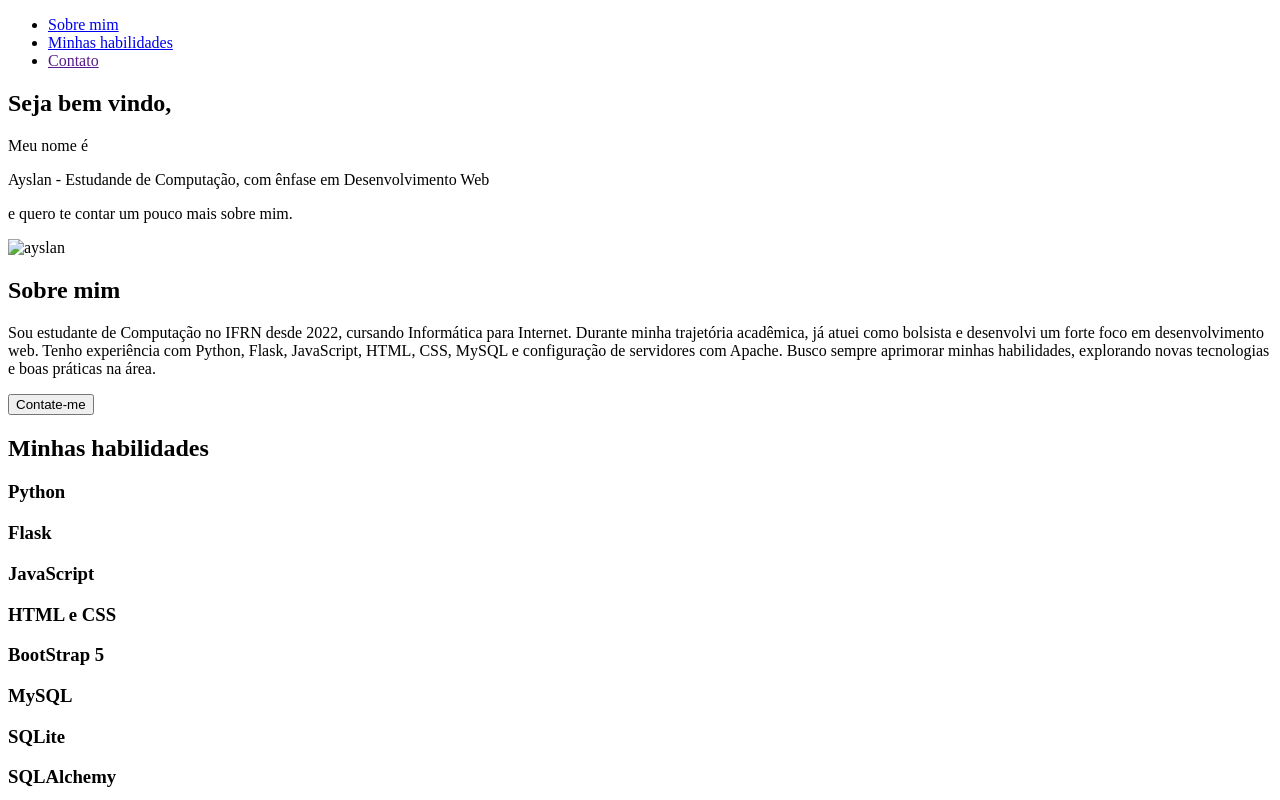
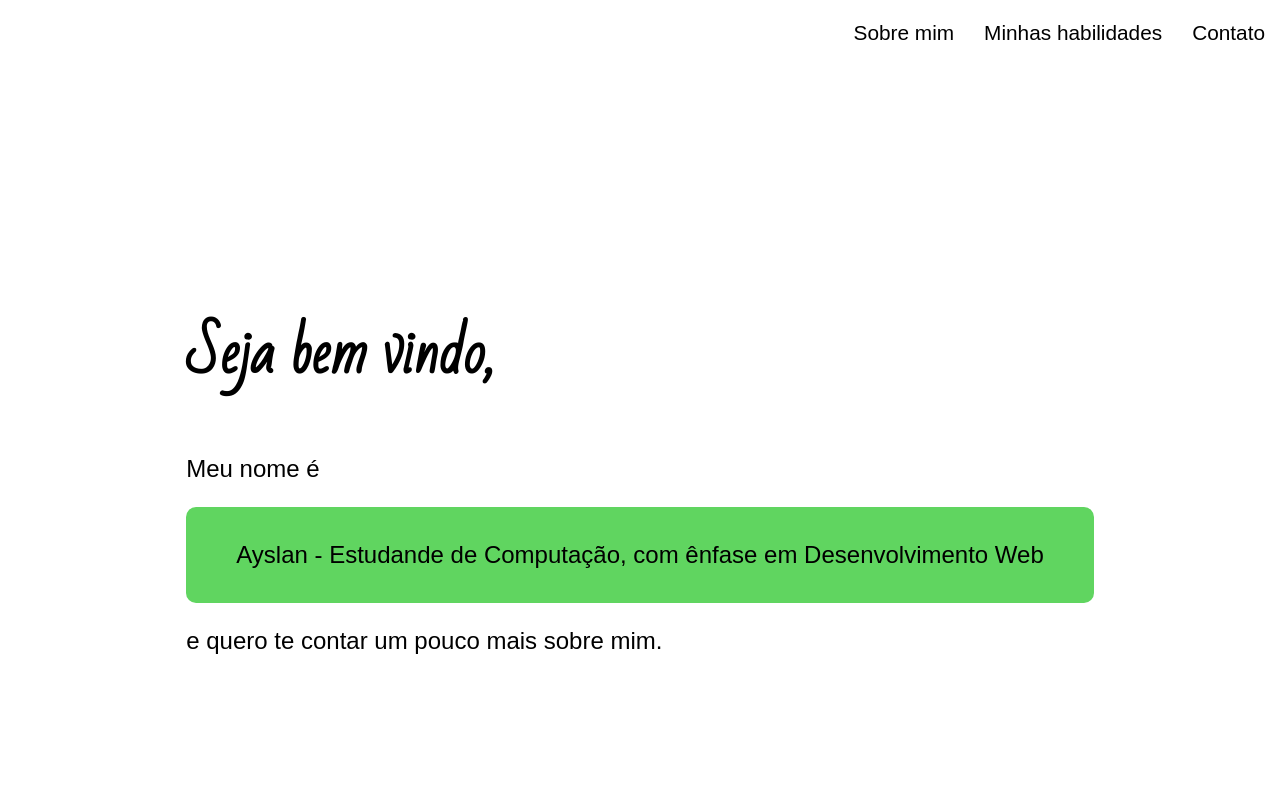
Before and after one commit to AyslanMont/portfolio, a plain HTML site: page index.html in a window 1280 px wide. Shown: the top 800 px of the page. Drawn offline with Linux system fonts and the light colour scheme; the site is published under a folder, as on GitHub Pages, so addresses that start at the root find nothing; a web font is replaced by a local one.

Commit message:
fix: Corrigindo bug do css

```diff
--- a/index.html
+++ b/index.html
@@ -4,7 +4,7 @@
     <meta charset="UTF-8">
     <meta name="viewport" content="width=device-width, initial-scale=1.0">
     <title>Portfólio - Ayslan</title>
-    <link rel="stylesheet" href="/assets/styles/style.css">
+    <link rel="stylesheet" href="assets/styles/style.css">
     <link rel="preconnect" href="https://fonts.googleapis.com">
     <link rel="preconnect" href="https://fonts.gstatic.com" crossorigin>
     <link href="https://fonts.googleapis.com/css2?family=Bad+Script&family=Winky+Sans:ital,wght@0,300..900;1,300..900&display=swap" rel="stylesheet">
@@ -30,7 +30,7 @@
     <section class="sobre-mim" id="sobre-mim">
         <article>
             <div class="foto">
-                <img src="/assets/imgs/ayslan.jpg" alt="ayslan">
+                <img src="assets/imgs/ayslan.jpg" alt="ayslan">
             </div>
             <div class="conteudo">
                <div class="conteudo-layout">
```
